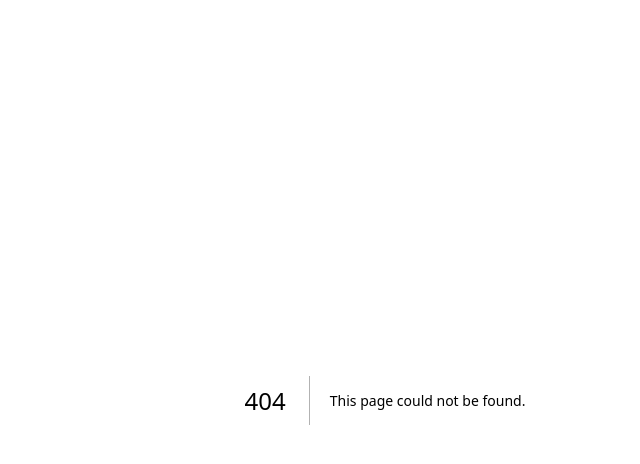
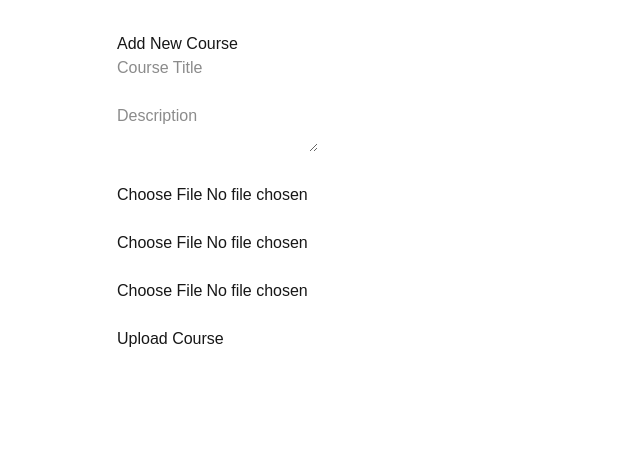
Before and after one commit to ImTalhaArif/buynclose-realestate-learning, a Next.js app: page /admin in a window 1280 px wide. Before the commit this address had no page. Shown: the top 464 px of the page, without its empty margins (255-895 px from the left). Built offline with nearby package versions, Linux system fonts and the light colour scheme.

Commit message:
payment 2

```diff
--- /dev/null
+++ b/app/admin/page.tsx
@@ -0,0 +1,59 @@
+'use client';
+
+import { useState } from 'react';
+
+export default function AdminUploadPage() {
+  const [courseData, setCourseData] = useState({
+    title: '',
+    description: '',
+    video: null,
+    thumbnail: null,
+    pdf: null,
+  });
+
+  const handleChange = (e: any) => {
+    const { name, value, files } = e.target;
+    if (files) {
+      setCourseData((prev) => ({ ...prev, [name]: files[0] }));
+    } else {
+      setCourseData((prev) => ({ ...prev, [name]: value }));
+    }
+  };
+
+  const handleSubmit = async (e: any) => {
+    e.preventDefault();
+    const formData = new FormData();
+    formData.append('title', courseData.title);
+    formData.append('description', courseData.description);
+    if(courseData.video)formData.append('video', courseData.video);
+     if(courseData.thumbnail)formData.append('thumbnail', courseData.thumbnail);
+     if(courseData.pdf)formData.append('pdf', courseData.pdf);
+
+    const res = await fetch('/api/upload', {
+      method: 'POST',
+      body: formData,
+    });
+
+    const result = await res.json();
+    alert(result.success ? '✅ Course uploaded!' : '❌ Upload failed');
+  };
+
+  return (
+    <div style={{ padding: '2rem', maxWidth: '600px', margin: 'auto' }}>
+      <h1>Add New Course</h1>
+      <form onSubmit={handleSubmit}>
+        <input name="title" type="text" placeholder="Course Title" required onChange={handleChange} />
+        <br /><br />
+        <textarea name="description" placeholder="Description" required onChange={handleChange}></textarea>
+        <br /><br />
+        <input name="video" type="file" accept="video/*" required onChange={handleChange} />
+        <br /><br />
+        <input name="thumbnail" type="file" accept="image/*" onChange={handleChange} />
+        <br /><br />
+        <input name="pdf" type="file" accept=".pdf" onChange={handleChange} />
+        <br /><br />
+        <button type="submit">Upload Course</button>
+      </form>
+    </div>
+  );
+}
--- /dev/null
+++ b/app/api/upload/route.ts
@@ -0,0 +1,62 @@
+import { NextRequest, NextResponse } from 'next/server';
+import { S3Client, PutObjectCommand } from '@aws-sdk/client-s3';
+import formidable from 'formidable';
+import fs from 'fs/promises';
+
+export const config = {
+  api: {
+    bodyParser: false,
+  },
+};
+
+const s3 = new S3Client({
+  region: 'eu-north-1',
+});
+
+async function parseForm(req: any): Promise<{ fields: any; files: any }> {
+  return new Promise((resolve, reject) => {
+    const form = formidable({ keepExtensions: true });
+    form.parse(req, (err: any, fields: any, files: any) => {
+      if (err) reject(err);
+      else resolve({ fields, files });
+    });
+  });
+}
+
+export async function POST(req: NextRequest) {
+  try {
+    const { fields, files } = await parseForm(req);
+
+    const uploadFile = async (file: any, type: string) => {
+      if (!file) return null;
+
+      const data = await fs.readFile(file[0].filepath);
+      const key = `courses/${fields.title}/${file[0].originalFilename}`;
+
+      await s3.send(new PutObjectCommand({
+        Bucket: 'arn:aws:s3:eu-north-1:796973489725:accesspoint/action',
+        Key: key,
+        Body: data,
+        ContentType: file[0].mimetype,
+      }));
+
+      return key;
+    };
+
+    const videoKey = await uploadFile(files.video, 'video');
+    const thumbnailKey = await uploadFile(files.thumbnail, 'thumbnail');
+    const pdfKey = await uploadFile(files.pdf, 'pdf');
+
+    // ✅ Save `fields.title`, `fields.description`, videoKey, etc. to tbl_course (DB connection goes here)
+
+    return NextResponse.json({
+      success: true,
+      videoKey,
+      thumbnailKey,
+      pdfKey,
+    });
+  } catch (err: any) {
+    console.error('Upload failed:', err);
+    return NextResponse.json({ success: false, error: err.message }, { status: 500 });
+  }
+}
--- a/app/components/Header.tsx
+++ b/app/components/Header.tsx
@@ -25,7 +25,7 @@ export default function Header() {
 
       {/* Nav Links */}
       <nav style={{ display: 'flex', gap: '30px' }}>
-        {['Home', 'Course Programs', 'About', 'Contact'].map((item, i) => (
+        {['Home', 'Course Programs', 'About', 'Contact, Sign In'].map((item, i) => (
           <Link key={i} href={`/${item.toLowerCase().replace(' ', '-')}`} style={{
             textDecoration: 'none',
             color: '#333',
--- a/app/signup/SignUpForm.tsx
+++ b/app/signup/SignUpForm.tsx
@@ -2,6 +2,7 @@
 
 import { useSearchParams, useRouter } from 'next/navigation';
 import { useState } from 'react';
+import { v4 as uuidv4 } from 'uuid';
 
 export default function SignUpForm() {
   const searchParams = useSearchParams();
@@ -9,19 +10,53 @@ export default function SignUpForm() {
   const router = useRouter();
 
   const [formData, setFormData] = useState({
-    fullName: '',
+    name: '',
     email: '',
-    password: ''
+    phone: '',
+    address: ''
   });
+
+  const [loading, setLoading] = useState(false);
 
   const handleChange = (e: React.ChangeEvent<HTMLInputElement>) => {
     setFormData({ ...formData, [e.target.name]: e.target.value });
   };
 
-  const handleSubmit = (e: React.FormEvent) => {
+  const handleSubmit = async (e: React.FormEvent) => {
     e.preventDefault();
-    console.log('User signed up:', formData, 'for course:', course);
-    router.push(`/payment?course=${encodeURIComponent(course || '')}`);
+    setLoading(true);
+
+    const user_id = uuidv4();
+
+    const payload = {
+      user_id,
+      name: formData.name,
+      email: formData.email,
+      phone: formData.phone,
+      address: formData.address,
+      course: course || "N/A"
+    };
+
+    try {
+      const res = await fetch("https://4xjr2vrsquy7rfhm4cuaioshf40mynai.lambda-url.eu-north-1.on.aws/", {
+        method: "POST",
+        headers: {
+          "Content-Type": "application/json"
+        },
+        body: JSON.stringify(payload)
+      });
+
+      if (res.ok) {
+        router.push(`https://buy.stripe.com/7sY6oHdef2Fz8AJ9pPeAg02`);
+      } else {
+        alert("❌ Failed to sign up. Please try again.");
+      }
+    } catch (error) {
+      console.error(error);
+      alert("⚠️ An error occurred during sign-up.");
+    } finally {
+      setLoading(false);
+    }
   };
 
   return (
@@ -30,11 +65,16 @@ export default function SignUpForm() {
         Sign Up {course && <>for <span style={{ color: '#0070f3' }}>{course}</span></>}
       </h2>
       <form onSubmit={handleSubmit} style={{ display: 'flex', flexDirection: 'column', gap: '20px' }}>
-        <input type="text" name="fullName" placeholder="Full Name" value={formData.fullName} onChange={handleChange} required style={{ padding: '12px', borderRadius: '5px', border: '1px solid #ccc', fontSize: '16px' }} />
+        <input type="text" name="name" placeholder="Full Name" value={formData.name} onChange={handleChange} required style={{ padding: '12px', borderRadius: '5px', border: '1px solid #ccc', fontSize: '16px' }} />
         <input type="email" name="email" placeholder="Email" value={formData.email} onChange={handleChange} required style={{ padding: '12px', borderRadius: '5px', border: '1px solid #ccc', fontSize: '16px' }} />
-        <input type="password" name="password" placeholder="Password" value={formData.password} onChange={handleChange} required style={{ padding: '12px', borderRadius: '5px', border: '1px solid #ccc', fontSize: '16px' }} />
-        <button type="submit" style={{ padding: '12px', backgroundColor: '#0070f3', color: 'white', fontSize: '16px', fontWeight: 600, border: 'none', borderRadius: '5px', cursor: 'pointer' }}>
-          Sign Up
+        <input type="tel" name="phone" placeholder="Phone Number" value={formData.phone} onChange={handleChange} required style={{ padding: '12px', borderRadius: '5px', border: '1px solid #ccc', fontSize: '16px' }} />
+        <input type="text" name="address" placeholder="Address" value={formData.address} onChange={handleChange} required style={{ padding: '12px', borderRadius: '5px', border: '1px solid #ccc', fontSize: '16px' }} />
+        <button
+          type="submit"
+          style={{ padding: '12px', backgroundColor: '#0070f3', color: 'white', fontSize: '16px', fontWeight: 600, border: 'none', borderRadius: '5px', cursor: 'pointer' }}
+          disabled={loading}
+        >
+          {loading ? 'Signing Up...' : 'Sign Up'}
         </button>
       </form>
     </div>
```
Also changed, not shown: package.json (+8 -5 lines), 1 other file (tests, documents, lock files or other folders).
